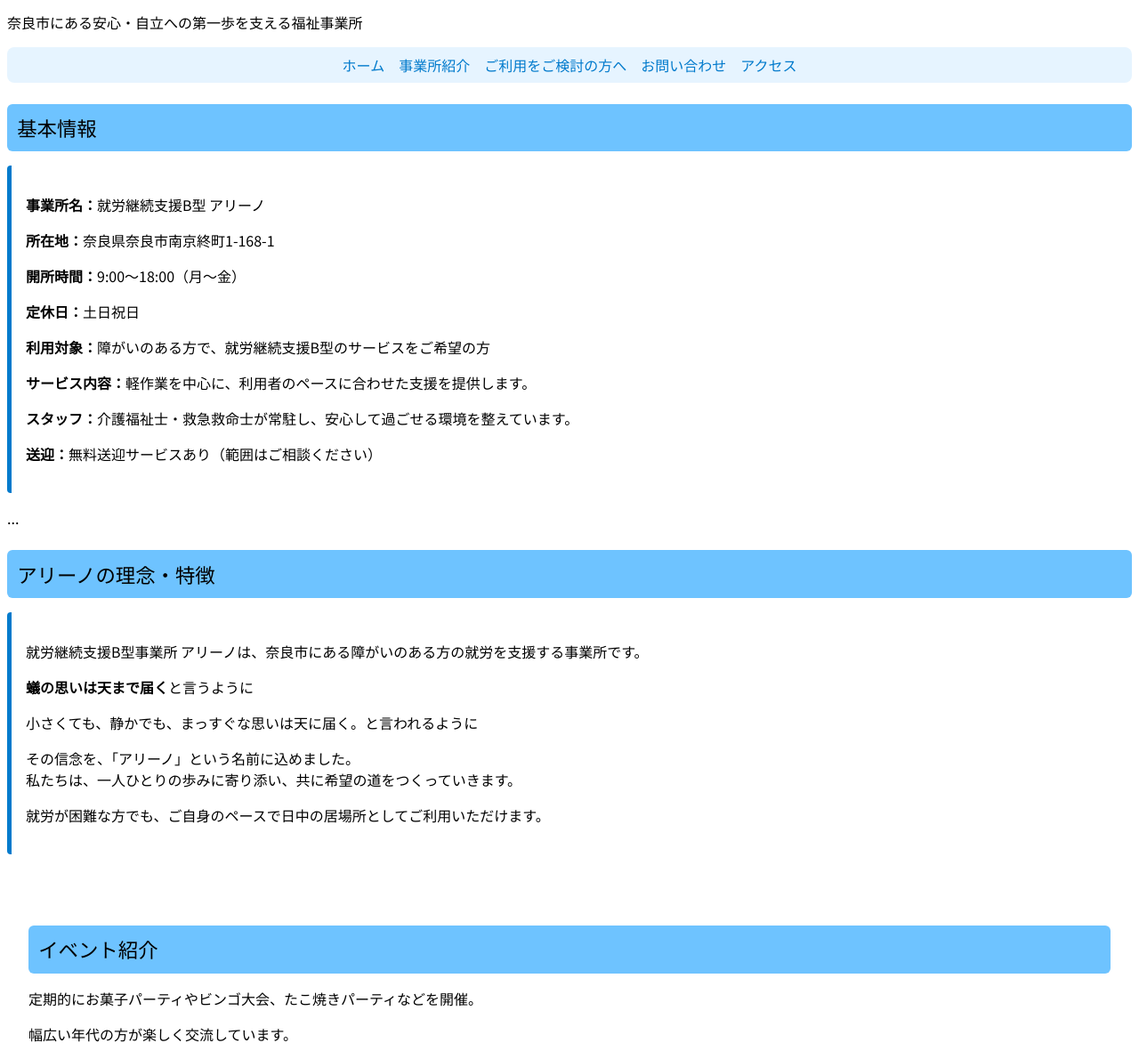
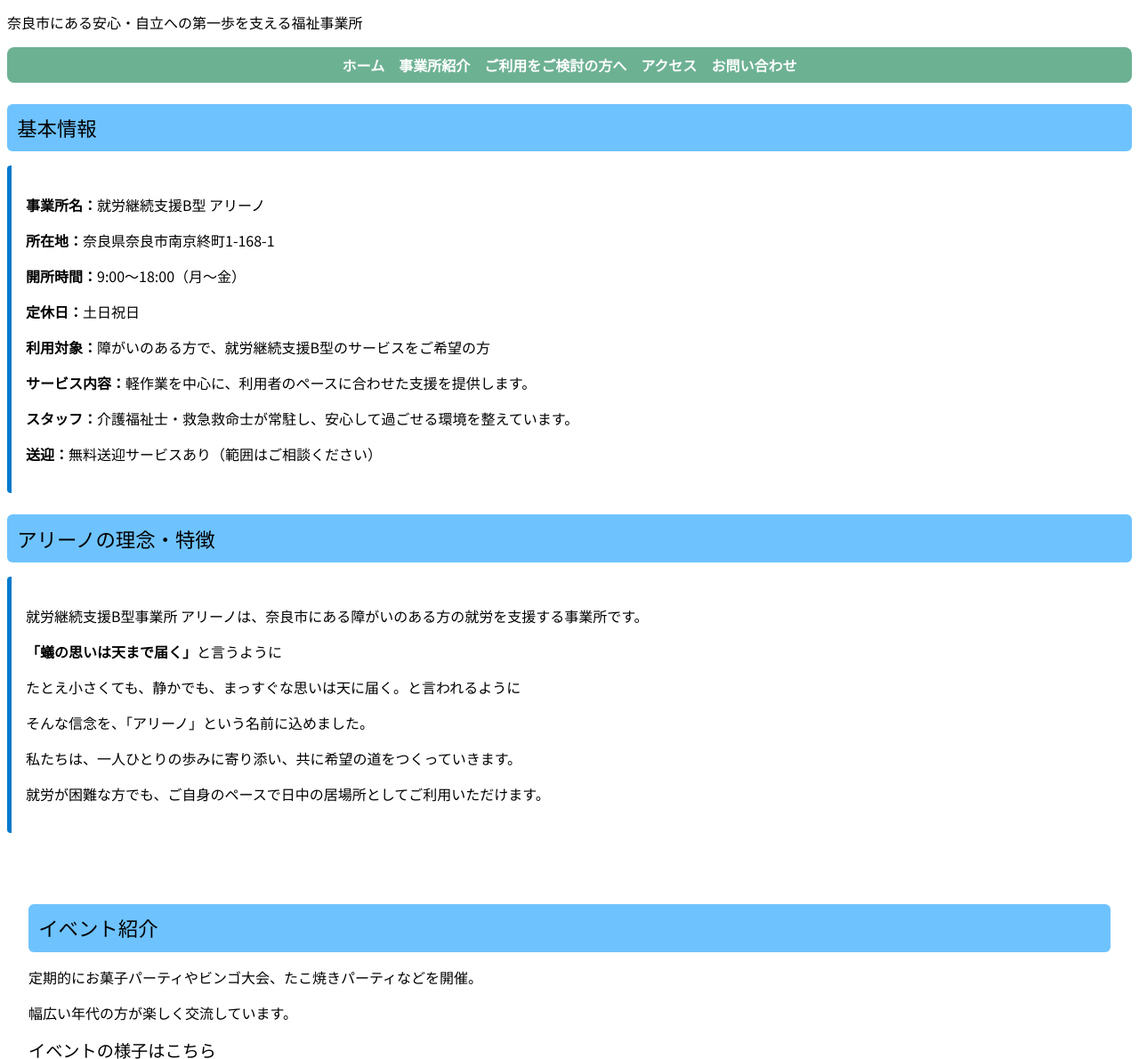
Before and after one commit to makoto-0108/ari-no.jp, a plain HTML site: page index.html in a window 1280 px wide. Shown: the part 271-1461 px from the top of the page at 89% size. Drawn offline with Linux system fonts and the light colour scheme.

Commit message:
Update index.html
index更新

```diff
--- a/index.html
+++ b/index.html
@@ -2,7 +2,10 @@
 <html lang="ja">
 <head>
   <meta charset="UTF-8" />
-  <title>アリーノ｜就労継続支援B型事業所</title>
+<title>就労継続支援B型 アリーノ｜奈良市の安心できる福祉支援</title>
+
+  <meta name="description" content="奈良市の就労継続支援B型事業所アリーノの公式サイトです。安心して通える環境と、利用者に寄り添った支援を提供しています。">
+
   <meta name="viewport" content="width=device-width, initial-scale=1.0" />
   <!-- Google Fontsのリンクはstyleタグの外に書く -->
   <link href="https://fonts.googleapis.com/css2?family=Noto+Sans+JP:wght@300;400;500;700&display=swap" rel="stylesheet">
@@ -39,6 +42,11 @@ h2 {
   line-height: 1.4;
   margin: 1.5rem 0 1rem;
 }
+h3 {
+  font-size: 1.2rem;
+  margin-top: 1rem;
+  font-weight: 500;
+}
 
 
 
@@ -62,21 +70,27 @@ h2 {
   display: flex;
   justify-content: center;
   gap: 1rem;
-  background-color: #e6f4ff;
+  background-color: #6DB193; /* ここを変更 */
   margin: 1rem 0;
   padding: 0.5rem;
   border-radius: 8px;
 }
 
-nav ul li a {
+nav ul a {
+  color: white; /* ←ここが背景色 #6DB193 に映える色 */
   text-decoration: none;
-  color: #007acc;
-  font-weight: 500;
+  font-weight: bold;
 }
 
-nav ul li a:hover {
+nav ul a:hover {
   text-decoration: underline;
 }
+
+
+
+
+
+
 
 .contact-button {
   display: inline-block;
@@ -98,28 +112,31 @@ nav ul li a:hover {
 
 
 <body>
-  <header>
+  <header role="banner">
+
     <img src="logo.jpg" alt="アリーノ ロゴ" id="logo" />
     <h1>就労継続支援B型 アリーノ</h1>
     <p>奈良市にある安心・自立への第一歩を支える福祉事業所</p>
-  </header>
 
      <nav>
   <ul>
   <li><a href="index.html">ホーム</a></li>
   <li><a href="about.html">事業所紹介</a></li>
   <li><a href="supporters-voice.html">ご利用をご検討の方へ</a></li>
+  <li><a href="access.html">アクセス</a></li>
   <li><a href="contact.html">お問い合わせ</a></li>
-      <li><a href="access.html">アクセス</a></li>
 </ul>
+
 </nav>
+  </header>
 
 
-    <!-- 基本情報 -->
 
-<!-- <section> -->
+
+
+
+
   <section id="basic-info">
-
     <h2>基本情報</h2>
   <div class="info-box">
     <p><strong>事業所名：</strong>就労継続支援B型 アリーノ</p>
@@ -133,10 +150,7 @@ nav ul li a:hover {
   </div>
   </section>
 
-  </section>
 
-  ...
-<!-- </section> -->
 
 
     <!-- 理念・特徴 -->
@@ -144,11 +158,11 @@ nav ul li a:hover {
       <h2>アリーノの理念・特徴</h2>
       <div class="info-box">
         <p>就労継続支援B型事業所 アリーノは、奈良市にある障がいのある方の就労を支援する事業所です。</p>
-        <p><strong>蟻の思いは天まで届く</strong>と言うように</p>
-        <p>小さくても、静かでも、まっすぐな思いは天に届く。と言われるように</p>
-          その信念を、「アリーノ」という名前に込めました。<br>
-          私たちは、一人ひとりの歩みに寄り添い、共に希望の道をつくっていきます。</p>
-        <p>就労が困難な方でも、ご自身のペースで日中の居場所としてご利用いただけます。<br>
+        <p><strong>「蟻の思いは天まで届く」</strong>と言うように</p>
+        <p>たとえ小さくても、静かでも、まっすぐな思いは天に届く。と言われるように</p>
+        <p>そんな信念を、「アリーノ」という名前に込めました。</p>
+        <p>私たちは、一人ひとりの歩みに寄り添い、共に希望の道をつくっていきます。</p>
+        <p>就労が困難な方でも、ご自身のペースで日中の居場所としてご利用いただけます。</p>
 
       </div>
     </section>
@@ -200,7 +214,9 @@ nav ul li a:hover {
 
   <footer>
   <p>&copy; 2025 就労継続支援B型 アリーノ</p>
+  <p><a href="privacy.html">プライバシーポリシー</a> | <a href="contact.html">お問い合わせ</a></p>
 </footer>
+
 
 </body>
 </html>
```
Lines whose indentation alone changed are shown as unchanged.
